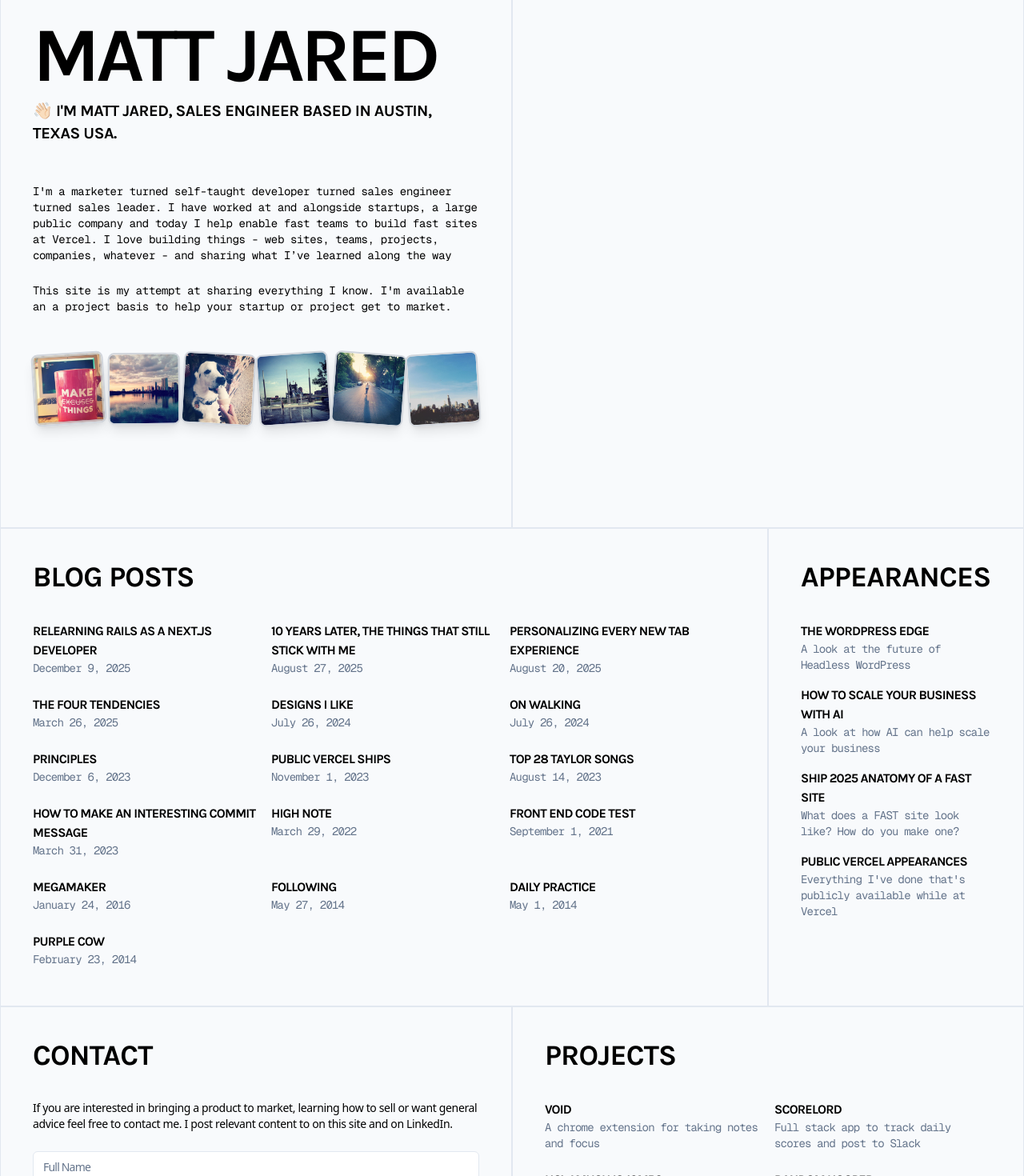
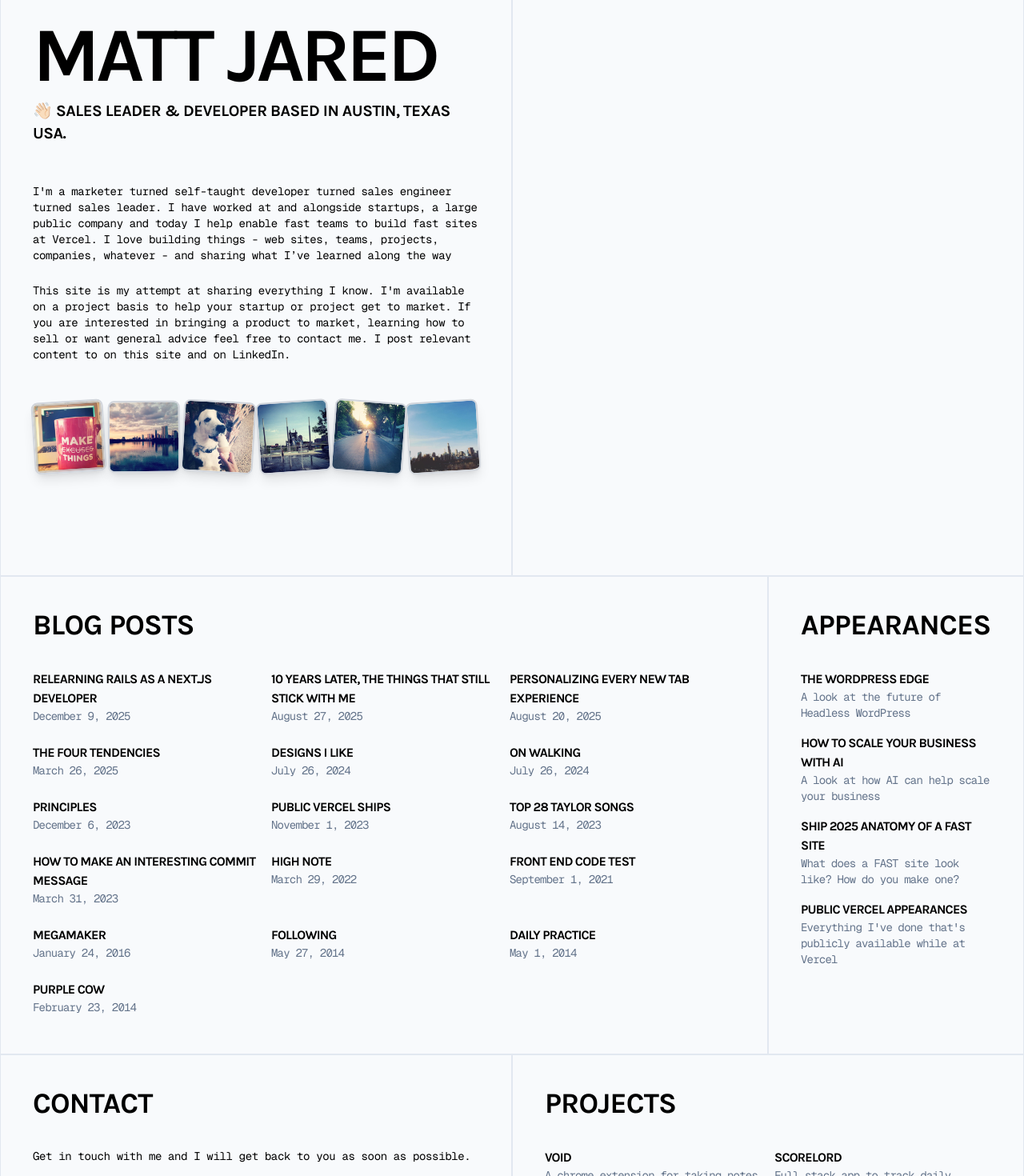
Before and after one commit to mattjared/personal-site, a Next.js app: page / in a window 1280 px wide. Shown: the part 60-1530 px from the top of the page at 80% size. Built offline with nearby package versions, Linux system fonts and the light colour scheme.

Commit message:
Earl Evans

```diff
--- a/app/lib/actions.ts
+++ b/app/lib/actions.ts
@@ -26,6 +26,10 @@ export async function getBlogData(options: { allPosts: boolean; recentPost: bool
   slugs.forEach((slug) => {
     const realSlug = slug.replace(/\.md$/, "");
     const fullPath = join(postsDirectory, `${realSlug}.md`);
+    // exclude the obsidian folder
+    if (fullPath.includes('obsidian')) {
+      return;
+    }
     const fileContents = fs.readFileSync(fullPath, "utf8");
     const { data: frontMatter } = graymatter(fileContents);
 
--- a/app/page.tsx
+++ b/app/page.tsx
@@ -48,7 +48,7 @@ export default async function Home() {
       </div>
       <div className="col-span-1 md:col-span-2 p-10 border border-slate-200 dark:border-slate-800">
         <h2 className="text-4xl font-semibold mb-6 pb-3 font-headline">Contact</h2>
-        <p className="text-sm my-6 tracking-tight">If you are interested in bringing a product to market, learning how to sell or want general advice feel free to contact me. I post relevant content to on this site and on <Link href="https://www.linkedin.com/in/mattjared9">LinkedIn</Link>.</p>
+        <p className="text-sm my-6 tracking-tight font-mono">Get in touch with me and I will get back to you as soon as possible.</p>
         <Contact />
       </div>
       <div className="col-span-1 md:col-span-2 p-10 border border-slate-200 dark:border-slate-800">
--- a/next.config.js
+++ b/next.config.js
@@ -1,4 +1,10 @@
 /** @type {import('next').NextConfig} */
-const nextConfig = {}
+const nextConfig = {
+  images: {
+    // Enable image optimization caching
+    minimumCacheTTL: 31536000, // Cache for 1 year (in seconds)
+    formats: ['image/webp'], // Use WebP format for better compression
+  },
+}
 
 module.exports = nextConfig
--- a/siteData.ts
+++ b/siteData.ts
@@ -1,9 +1,9 @@
 export const site = {
   about: {
     heading: "I'm Matt Jared",
-    subheading: "I'm Matt Jared, Sales Engineer based in Austin, Texas USA.",
+    subheading: "Sales Leader & Developer based in Austin, Texas USA.",
     bio: "I'm a marketer turned self-taught developer turned sales engineer turned sales leader. I have worked at and alongside startups, a large public company and today I help enable fast teams to build fast sites at Vercel. I love building things - web sites, teams, projects, companies, whatever - and sharing what I’ve learned along the way",
-    howtowork: "This site is my attempt at sharing everything I know. I'm available an a project basis to help your startup or project get to market. "
+    howtowork: "This site is my attempt at sharing everything I know. I'm available on a project basis to help your startup or project get to market. If you are interested in bringing a product to market, learning how to sell or want general advice feel free to contact me. I post relevant content to on this site and on LinkedIn."
   },
   careerCards: [
     { title: 'Sales Engineer Manager', company: 'Vercel', date: 'January 2025 - Present' },
```
Also changed, not shown: _posts/Does this work.md (added), 1 other file (tests, documents, lock files or other folders).
